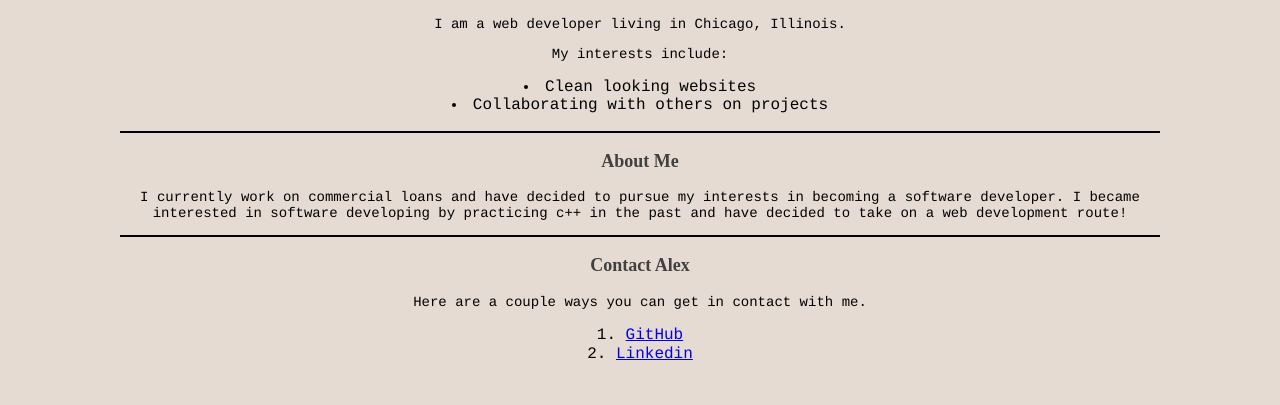
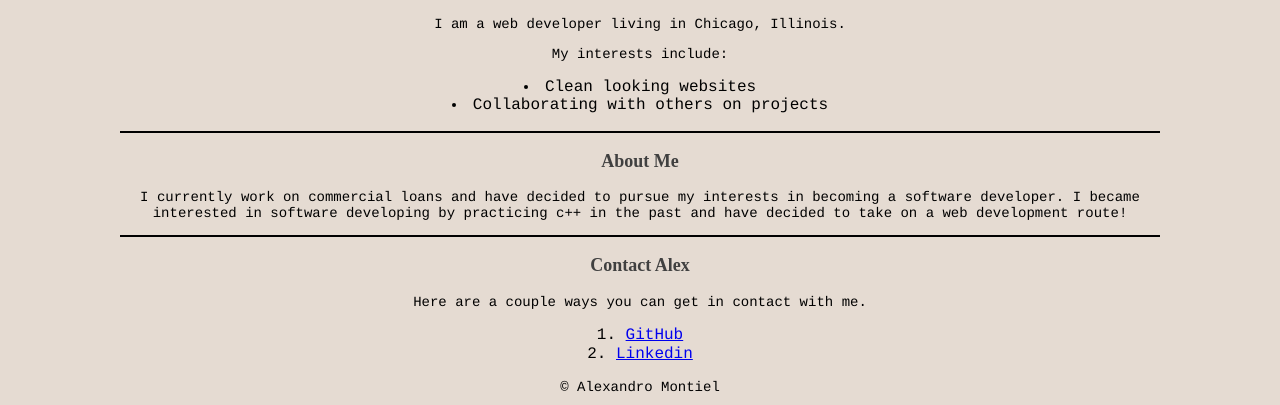
Before and after one commit to amontieldev/portfolio, a plain HTML site: page index.html in a window 1280 px wide. Shown: the part 650-1055 px from the top of the page. Before the commit the page ends 1029 px from the top, so only its background shows below. Drawn offline with nearby package versions, Linux system fonts and the light colour scheme.

Commit message:
Update index.html

```diff
--- a/index.html
+++ b/index.html
@@ -1,5 +1,6 @@
 <!DOCTYPE html>
 <html>
+
 <head>
 
 <title>Alexandro Montiel</title>
@@ -77,7 +78,9 @@
   </main>
 
   <footer>
-
+    <p class="middle">
+      © Alexandro Montiel
+    </p>
   </footer>
 
   <script src="script.js">
```
